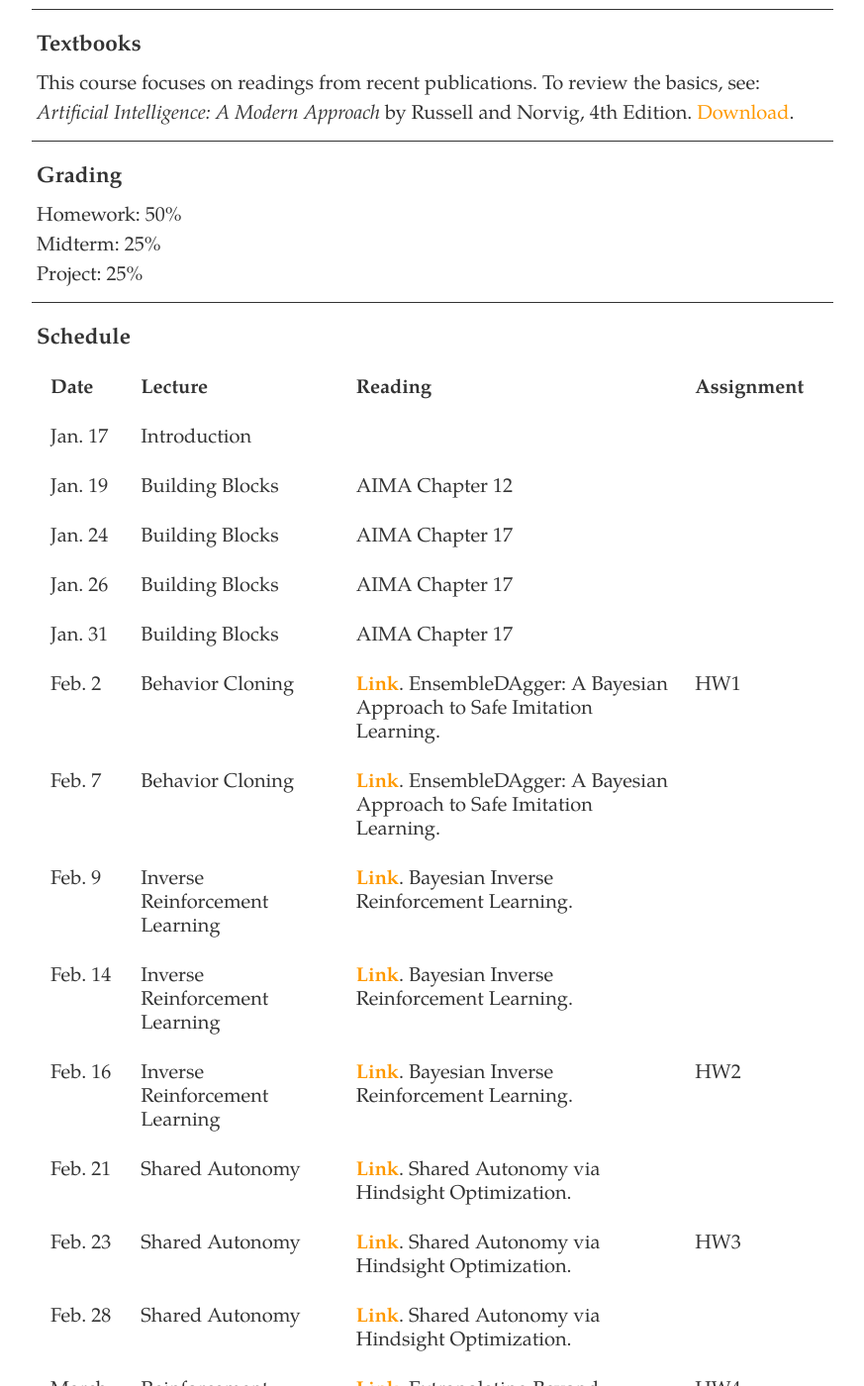
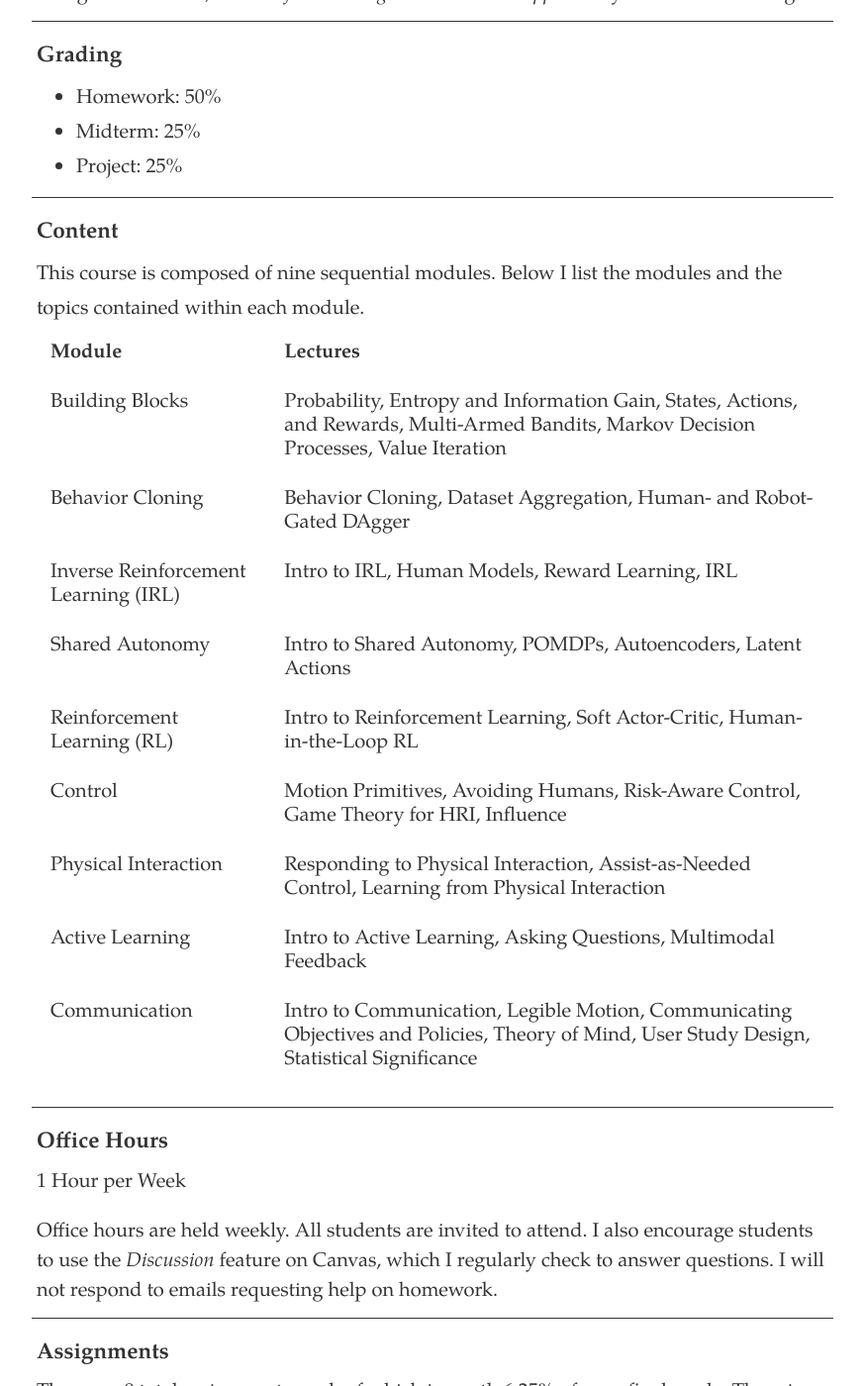
Before and after one commit to dylan-losey/dylan-losey.github.io, a Jekyll site: the page built from me4824.html, in a window 1280 px wide and 1400 px high, scrolled down 1479 px. Shown: the whole window at 99% size, without its empty margins (203-1076 px from the left). Built offline with Jekyll 4.4.1, drawn with Linux system fonts in a browser that asks for light colours; nearby versions of some CDN libraries; some of the changed text lies outside the part shown.

Commit message:
syllabus

```diff
--- a/me4824.html
+++ b/me4824.html
@@ -98,285 +98,71 @@ tags: me4824
   	  </td>
     </tr>
   </table>
-  <h3>Teaching Assistant</h3>
-  <table>
-    <tr>
-      <td>
-        Sean Lee &#60;sean1295@vt.edu&#62;
-      </td>
-    </tr>
-  </table>
 </div>
 
 <hr>
 <div>
   <h3>Textbooks</h3>
-  <p>This course focuses on readings from recent publications. To review the basics, see: <i>Artificial Intelligence: A Modern Approach</i> by Russell and Norvig, 4th Edition. <a class="link" href="https://drive.google.com/file/d/1IUjVlwH9aq9RIOzz1dS5uat4bwyXX8l1/view?usp=sharing">Download</a>.</p>
+  <p>This course focuses on readings from recent journal and conference publications.
+    For background review, see: <i>Artificial Intelligence: A Modern Approach</i> by Russell and Norvig.</p>
 </div>
 
 <hr>
 <div>
   <h3>Grading</h3>
-  <p>Homework: 50%<br />
-  Midterm: 25%<br />
-  Project: 25%<br />
+  <ul>
+    <li>Homework: 50%</li>
+    <li>Midterm: 25%</li>
+    <li>Project: 25%</li>
+  </ul>
 </div>
+
+
 
 <hr>
 <div>
-  <h3>Schedule</h3>
+  <h3>Content</h3>
+  This course is composed of nine sequential modules. Below I list the modules and the topics contained within each module.
   <table>
     <tr>
-      <th>Date</th>
-      <th>Lecture</th>
-      <th>Reading</th>
-      <th>Assignment</th>
+      <th>Module</th>
+      <th>Lectures</th>
     </tr>
     <tr>
-      <td>Jan. 17</td>
-      <td>Introduction</td>
-      <td></td>
-      <td></td>
+      <td>Building Blocks</td>
+      <td>Probability, Entropy and Information Gain, States, Actions, and Rewards, Multi-Armed Bandits, Markov Decision Processes, Value Iteration</td>
     </tr>
     <tr>
-      <td>Jan. 19</td>
-      <td>Building Blocks</td>
-      <td>AIMA Chapter 12</td>
-      <td></td>
+      <td>Behavior Cloning</td>
+      <td>Behavior Cloning, Dataset Aggregation, Human- and Robot-Gated DAgger</td>
     </tr>
     <tr>
-      <td>Jan. 24</td>
-      <td>Building Blocks</td>
-      <td>AIMA Chapter 17</td>
-      <td></td>
+      <td>Inverse Reinforcement Learning (IRL)</td>
+      <td>Intro to IRL, Human Models, Reward Learning, IRL</td>
     </tr>
     <tr>
-      <td>Jan. 26</td>
-      <td>Building Blocks</td>
-      <td>AIMA Chapter 17</td>
-      <td></td>
+      <td>Shared Autonomy</td>
+      <td>Intro to Shared Autonomy, POMDPs, Autoencoders, Latent Actions</td>
     </tr>
     <tr>
-      <td>Jan. 31</td>
-      <td>Building Blocks</td>
-      <td>AIMA Chapter 17</td>
-      <td></td>
+      <td>Reinforcement Learning (RL)</td>
+      <td>Intro to Reinforcement Learning, Soft Actor-Critic, Human-in-the-Loop RL</td>
     </tr>
     <tr>
-      <td>Feb. 2</td>
-      <td>Behavior Cloning</td>
-      <td>
-        <b><a class="link" href="{{ site.baseurl }} /pdfs/me5824/menda_2019.pdf">Link</a></b>.
-        EnsembleDAgger: A Bayesian Approach to Safe Imitation Learning.
-      </td>
-      <td>HW1</td>
+      <td>Control</td>
+      <td>Motion Primitives, Avoiding Humans, Risk-Aware Control, Game Theory for HRI, Influence</td>
     </tr>
     <tr>
-      <td>Feb. 7</td>
-      <td>Behavior Cloning</td>
-      <td>
-        <b><a class="link" href="{{ site.baseurl }} /pdfs/me5824/menda_2019.pdf">Link</a></b>.
-        EnsembleDAgger: A Bayesian Approach to Safe Imitation Learning.
-      </td>
-      <td></td>
+      <td>Physical Interaction</td>
+      <td>Responding to Physical Interaction, Assist-as-Needed Control, Learning from Physical Interaction</td>
     </tr>
     <tr>
-      <td>Feb. 9</td>
-      <td>Inverse Reinforcement Learning</td>
-      <td>
-        <b><a class="link" href="{{ site.baseurl }} /pdfs/me5824/ramachandran_2007.pdf">Link</a></b>.
-        Bayesian Inverse Reinforcement Learning.
-      </td>
-      <td></td>
+      <td>Active Learning</td>
+      <td>Intro to Active Learning, Asking Questions, Multimodal Feedback</td>
     </tr>
     <tr>
-      <td>Feb. 14</td>
-      <td>Inverse Reinforcement Learning</td>
-      <td>
-        <b><a class="link" href="{{ site.baseurl }} /pdfs/me5824/ramachandran_2007.pdf">Link</a></b>.
-        Bayesian Inverse Reinforcement Learning.
-      </td>
-      <td></td>
-    </tr>
-    <tr>
-      <td>Feb. 16</td>
-      <td>Inverse Reinforcement Learning</td>
-      <td>
-        <b><a class="link" href="{{ site.baseurl }} /pdfs/me5824/ramachandran_2007.pdf">Link</a></b>.
-        Bayesian Inverse Reinforcement Learning.
-      </td>
-      <td>HW2</td>
-    </tr>
-    <tr>
-      <td>Feb. 21</td>
-      <td>Shared Autonomy</td>
-      <td>
-        <b><a class="link" href="{{ site.baseurl }} /pdfs/me5824/javdani_2017.pdf">Link</a></b>.
-        Shared Autonomy via Hindsight Optimization.
-      </td>
-      <td></td>
-    </tr>
-    <tr>
-      <td>Feb. 23</td>
-      <td>Shared Autonomy</td>
-      <td>
-        <b><a class="link" href="{{ site.baseurl }} /pdfs/me5824/javdani_2017.pdf">Link</a></b>.
-        Shared Autonomy via Hindsight Optimization.
-      </td>
-      <td>HW3</td>
-    </tr>
-    <tr>
-      <td>Feb. 28</td>
-      <td>Shared Autonomy</td>
-      <td>
-        <b><a class="link" href="{{ site.baseurl }} /pdfs/me5824/javdani_2017.pdf">Link</a></b>.
-        Shared Autonomy via Hindsight Optimization.
-      </td>
-      <td></td>
-    </tr>
-    <tr>
-      <td>March 2</td>
-      <td>Reinforcement Learning</td>
-      <td>
-        <b><a class="link" href="{{ site.baseurl }} /pdfs/me5824/brown_2019.pdf">Link</a></b>.
-        Extrapolating Beyond Suboptimal Demonstrations.
-      </td>
-      <td>HW4</td>
-    </tr>
-    <tr>
-      <td>March 14</td>
-      <td>Reinforcement Learning</td>
-      <td>
-        <b><a class="link" href="{{ site.baseurl }} /pdfs/me5824/brown_2019.pdf">Link</a></b>.
-        Extrapolating Beyond Suboptimal Demonstrations.
-      </td>
-      <td></td>
-    </tr>
-    <tr>
-      <td>March 16</td>
-      <td>Reinforcement Learning</td>
-      <td>
-        <b><a class="link" href="{{ site.baseurl }} /pdfs/me5824/brown_2019.pdf">Link</a></b>.
-        Extrapolating Beyond Suboptimal Demonstrations.
-      </td>
-      <td>HW5</td>
-    </tr>
-    <tr>
-      <td>March 21</td>
-      <td>Control</td>
-      <td>
-        <b><a class="link" href="{{ site.baseurl }} /pdfs/me5824/sadigh_2016.pdf">Link</a></b>.
-        Planning for Autonomous Cars that Affect Humans.
-      </td>
-      <td></td>
-    </tr>
-    <tr>
-      <td>March 23</td>
-      <td>Control</td>
-      <td>
-        <b><a class="link" href="{{ site.baseurl }} /pdfs/me5824/sadigh_2016.pdf">Link</a></b>.
-        Planning for Autonomous Cars that Affect Humans.
-      </td>
-      <td>Project Proposal</td>
-    </tr>
-    <tr>
-      <td>March 28</td>
-      <td>Control</td>
-      <td>
-        <b><a class="link" href="{{ site.baseurl }} /pdfs/me5824/sadigh_2016.pdf">Link</a></b>.
-        Planning for Autonomous Cars that Affect Humans.
-      </td>
-      <td></td>
-    </tr>
-    <tr>
-      <td>March 30</td>
-      <td>Physical Interaction</td>
-      <td>
-        <b><a class="link" href="{{ site.baseurl }} /pdfs/me5824/losey_2021.pdf">Link</a></b>.
-        Learning Objectives from Physical Human-Robot Interaction.
-      </td>
-      <td>HW6</td>
-    </tr>
-    <tr>
-      <td>April 4</td>
-      <td>Physical Interaction</td>
-      <td>
-        <b><a class="link" href="{{ site.baseurl }} /pdfs/me5824/losey_2021.pdf">Link</a></b>.
-        Learning Objectives from Physical Human-Robot Interaction.
-      </td>
-      <td></td>
-    </tr>
-    <tr>
-      <td>April 6</td>
-      <td><b>Midterm</b></td>
-      <td></td>
-      <td></td>
-    </tr>
-    <tr>
-      <td>April 11</td>
-      <td>Active Learning</td>
-      <td>
-        <b><a class="link" href="{{ site.baseurl }} /pdfs/me5824/biyik_2021.pdf">Link</a></b>.
-        Learning from diverse sources of human feedback.
-      </td>
-      <td></td>
-    </tr>
-    <tr>
-      <td>April 13</td>
-      <td>Active Learning</td>
-      <td>
-        <b><a class="link" href="{{ site.baseurl }} /pdfs/me5824/biyik_2021.pdf">Link</a></b>.
-        Learning from diverse sources of human feedback.
-      </td>
-      <td>HW7</td>
-    </tr>
-    <tr>
-      <td>April 18</td>
-      <td>Active Learning</td>
-      <td>
-        <b><a class="link" href="{{ site.baseurl }} /pdfs/me5824/biyik_2021.pdf">Link</a></b>.
-        Learning from diverse sources of human feedback.
-      </td>
-      <td></td>
-    </tr>
-    <tr>
-      <td>April 20</td>
       <td>Communication</td>
-      <td>
-        <b><a class="link" href="{{ site.baseurl }} /pdfs/me5824/dragan_2013.pdf">Link</a></b>.
-        Legibility and predictability of robot motion.
-      </td>
-      <td></td>
-    </tr>
-    <tr>
-      <td>April 25</td>
-      <td>Communication</td>
-      <td>
-        <b><a class="link" href="{{ site.baseurl }} /pdfs/me5824/dragan_2013.pdf">Link</a></b>.
-        Legibility and predictability of robot motion.
-      </td>
-      <td></td>
-    </tr>
-    <tr>
-      <td>April 27</td>
-      <td>Communication</td>
-      <td>
-        <b><a class="link" href="{{ site.baseurl }} /pdfs/me5824/dragan_2013.pdf">Link</a></b>.
-        Legibility and predictability of robot motion.
-      </td>
-      <td>HW8 + Bonus</td>
-    </tr>
-    <tr>
-      <td>May 2</td>
-      <td>Guest Lecture: Dr. Andrea Bajcsy</td>
-      <td></td>
-      <td></td>
-    </tr>
-    <tr>
-      <td>May 6</td>
-      <td>Project Presentations</td>
-      <td></td>
-      <td>Final Report</td>
+      <td>Intro to Communication, Legible Motion, Communicating Objectives and Policies, Theory of Mind, User Study Design, Statistical Significance</td>
     </tr>
   </table>
 </div>
@@ -384,13 +170,12 @@ tags: me4824
 <hr>
 <div>
   <h3>Office Hours</h3>
-  <p>Fridays, 3:00-4:00pm</p>
-  <p>All students are invited to attend!
-    You don't need to have a particular question &mdash;
-    you’re welcome to stop by and participate in the conversation.
-    I also encourage students to use the <i>Discussion</i> feature on Canvas,
-    which I regularly check to answer questions.
-    I will not respond to emails requesting help on a specific homework problem.
+  <p>1 Hour per Week</p>
+  <p>
+    Office hours are held weekly.
+    All students are invited to attend.
+    I also encourage students to use the <i>Discussion</i> feature on Canvas, which I regularly check to answer questions.
+    I will not respond to emails requesting help on homework.
   </p>
 </div>
 
@@ -415,9 +200,8 @@ tags: me4824
 <hr>
 <div>
   <h3>Project</h3>
-  <p>Students will perform a research project individually or in teams.
-    Students in ME 4824 may form teams of up to four students.
-    Students in ME 5824 or CS 5844 may form teams of up to two students.
+  <p>Students will perform a research project individually or in teams of up to four students.
+    Expectations will be scaled with the size of the team.
     The objective is of the project is to
     i) dive into a concept from lecture and
     ii) apply that concept to a problem you are interested in.
```
Also changed, not shown: other parts of me4824.html (+1 -1 lines).
